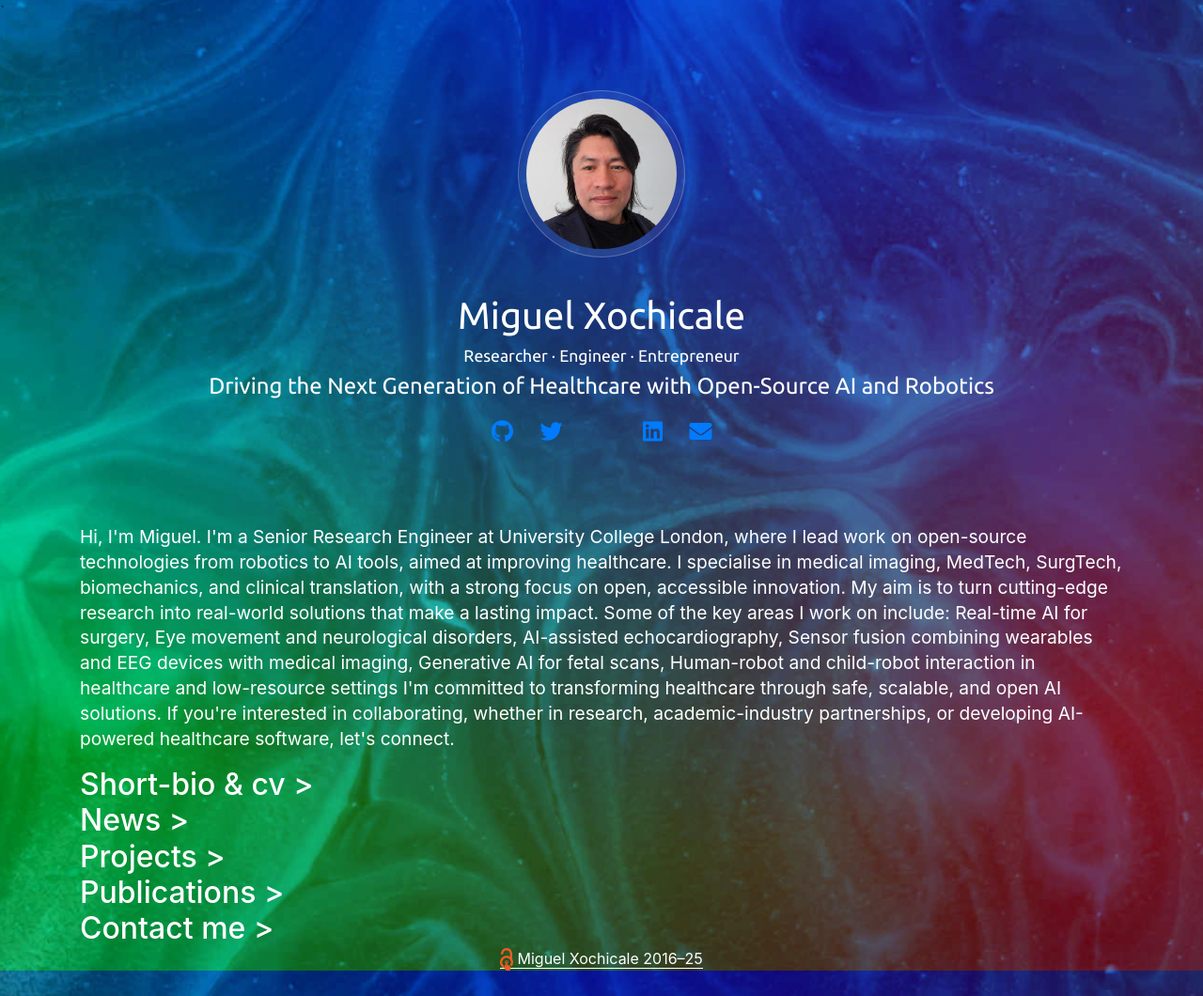
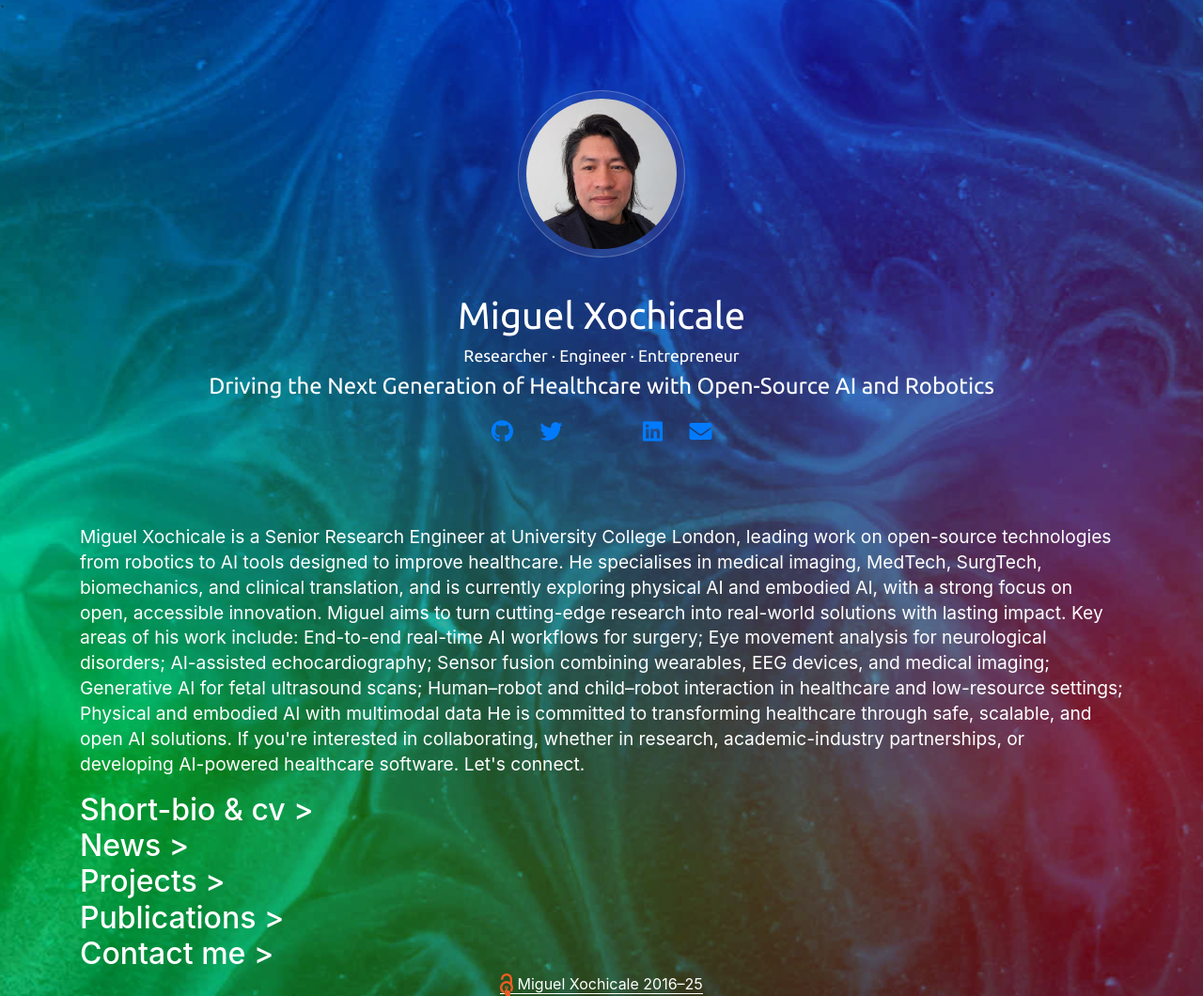
Before and after one commit to mxochicale/mxochicale.github.io, a Jekyll site: the page built from index.html, in a window 1280 px wide. Shown: the whole page at 94% size. Built offline with Jekyll 4.4.1, drawn with Linux system fonts in a browser that asks for light colours; nearby versions of some CDN libraries; comment, search, counter and statistics services are not loaded; a style sheet for code colours, icons or effects is not loaded.

```diff
--- a/_includes/me.html
+++ b/_includes/me.html
@@ -1,16 +1,18 @@
 <p>
-Hi, I'm Miguel.
-I'm a Senior Research Engineer at University College London, where I lead work on open-source technologies from robotics to AI tools, aimed at improving healthcare.
-I specialise in medical imaging, MedTech, SurgTech, biomechanics, and clinical translation, with a strong focus on open, accessible innovation.
-My aim is to turn cutting-edge research into real-world solutions that make a lasting impact.
-Some of the key areas I work on include:
-Real-time AI for surgery,
-Eye movement and neurological disorders,
-AI-assisted echocardiography,
-Sensor fusion combining wearables and EEG devices with medical imaging,
-Generative AI for fetal scans,
-Human-robot and child-robot interaction in healthcare and low-resource settings
+Miguel Xochicale is a Senior Research Engineer at University College London, leading work on open-source technologies from robotics to AI tools designed to improve healthcare.
+He specialises in medical imaging, MedTech, SurgTech, biomechanics, and clinical translation, and is currently exploring physical AI and embodied AI, with a strong focus on open, accessible innovation.
 
-I'm committed to transforming healthcare through safe, scalable, and open AI solutions.
-If you're interested in collaborating, whether in research, academic-industry partnerships, or developing AI-powered healthcare software, let's connect.
+Miguel aims to turn cutting-edge research into real-world solutions with lasting impact. Key areas of his work include:
+End-to-end real-time AI workflows for surgery;
+Eye movement analysis for neurological disorders;
+AI-assisted echocardiography;
+Sensor fusion combining wearables, EEG devices, and medical imaging;
+Generative AI for fetal ultrasound scans;
+Human–robot and child–robot interaction in healthcare and low-resource settings;
+Physical and embodied AI with multimodal data
+
+He is committed to transforming healthcare through safe, scalable, and open AI solutions.
+
+If you're interested in collaborating, whether in research, academic-industry partnerships, or developing AI-powered healthcare software.
+Let's connect.
 </p>
```
Also changed, not shown: README.md.
